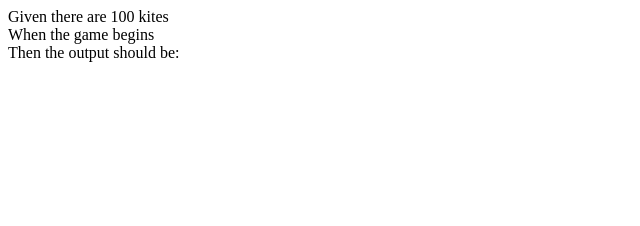
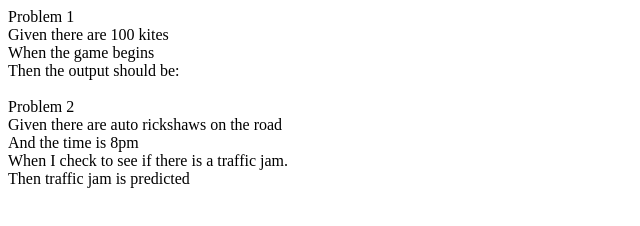
Before and after one commit to BillSchofield/tw101-javascript-koans, a plain HTML site: page index.html in a window 1280 px wide. Shown: the whole page, without its empty margins (0-640 px from the left). Drawn offline with Linux system fonts and the light colour scheme.

Commit message:
Problem 2

```diff
--- a/index.html
+++ b/index.html
@@ -1,30 +1,18 @@
-<!--
-
-Problem 1
-
-Background:
-India has a kite flying/fighting tradition. Each kite is tied to a thread that has ground glass rubbed onto it. This means one kite can cut another kite's thread, leaving the losing kite drifting down for someone to catch. When a kite fight starts, everyone shouts "Peche!", and when a kite wins, they shout "Ipo kaate!"
-http://fighterkitecentral.com/pdfs/KitesinIndia.pdf
-
-Problem statement:
-We will assume that every 3rd kite that flies will end up starting a kite fight, every 5th kite ends up losing a kite fight. So print the numbers from 1 to 100; but for multiples of 3, print "Peche!" instead of the number; and for multiples of 5, print "Ipo kaate!"; and for numbers which are multiples of both 3 and 5, print "Peche! Ipo kaate!"
-
-Examples:
-Given there are 100 kites
-When the game begins
-Then the output should be
-   1 2 Peche! 4 Ipo kaate! Peche! 7 8
-...and so on
-
--->
 <html>
     <body>
         <script src="js/vendor/jquery-2.1.1.js"></script>
         <script src="js/problem1.js"></script>
         <script src="js/main.js"></script>
-        <div><span>Given there are </span><span id='numberOfKites'></span><span> kites</span></div>
+
+        <div>Problem 1</div>
+        <div><span>Given there are </span><span id="numberOfKites"></span><span> kites</span></div>
         <div>When the game begins</div>
-        <div><span>Then the output should be: </span><span id='answer'></span></div>
-
+        <div><span>Then the output should be: </span><span id="answer"></span></div>
+        <br>
+        <div>Problem 2</div>
+        <div><span>Given there are </span><span id="numberOfRickshaws"></span><span> auto rickshaws on the road</span></div>
+        <div><span>And the time is </span><span id="beforeOrAfter"></span><span> 8pm</span></div>
+        <div>When I check to see if there is a traffic jam.</div>
+        <div><span>Then </span><span id="aOrNo"></span><span> traffic jam is predicted</span></div>
     </body>
 </html>
--- a/js/main.js
+++ b/js/main.js
@@ -1,4 +1,9 @@
 
 $(document).ready(function() {
+    // Problem 1
     kiteGame(100);
+
+    // Problem 2
+    isTrafficJam(30, false);
+
 });
```
Also changed, not shown: js/problem1.js (+20 -0 lines), js/problem2.js (added, +48 -0 lines).
